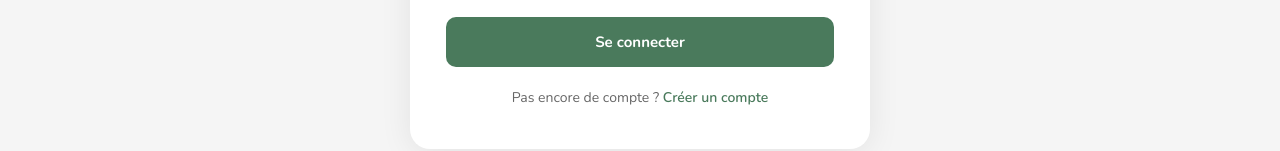
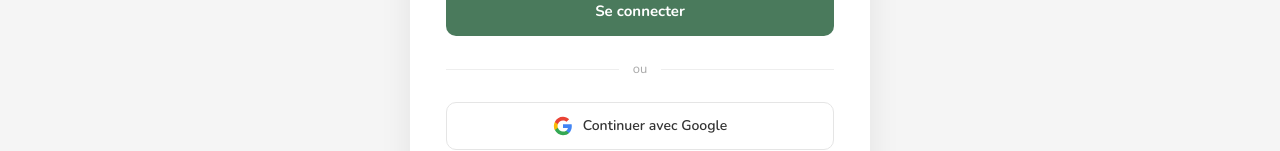
Before and after one commit to Mazen-Acyl/batinnov, a React (Vite) app: page /connexion in a window 1280 px wide. Shown: the part 653-804 px from the top of the page. Built offline with nearby package versions, Linux system fonts and the light colour scheme; no server answers.

Commit message:
Fix connexion: bouton Google statique, suppression GoogleOAuthProvider
Co-Authored-By: Claude Sonnet 4.6 <noreply@anthropic.com>

```diff
--- a/src/pages/Connexion.tsx
+++ b/src/pages/Connexion.tsx
@@ -1,28 +1,7 @@
 import { useState } from 'react';
 import { Link, useNavigate } from 'react-router-dom';
-import { useGoogleLogin } from '@react-oauth/google';
 import { useAuth } from '../hooks/useAuth';
 import './Connexion.css';
-
-const GOOGLE_ENABLED = (() => {
-  const id = import.meta.env.VITE_GOOGLE_CLIENT_ID || '';
-  return id.length > 10 && !id.includes('TON_CLIENT_ID');
-})();
-
-function GoogleBtn({ onSuccess, onError, loading }: { onSuccess: (t: any) => void; onError: () => void; loading: boolean }) {
-  const googleLogin = useGoogleLogin({ onSuccess, onError });
-  return (
-    <button className="btn-google" onClick={() => googleLogin()} type="button" disabled={loading}>
-      <svg width="20" height="20" viewBox="0 0 24 24">
-        <path fill="#4285F4" d="M22.56 12.25c0-.78-.07-1.53-.2-2.25H12v4.26h5.92c-.26 1.37-1.04 2.53-2.21 3.31v2.77h3.57c2.08-1.92 3.28-4.74 3.28-8.09z"/>
-        <path fill="#34A853" d="M12 23c2.97 0 5.46-.98 7.28-2.66l-3.57-2.77c-.98.66-2.23 1.06-3.71 1.06-2.86 0-5.29-1.93-6.16-4.53H2.18v2.84C3.99 20.53 7.7 23 12 23z"/>
-        <path fill="#FBBC05" d="M5.84 14.09c-.22-.66-.35-1.36-.35-2.09s.13-1.43.35-2.09V7.07H2.18C1.43 8.55 1 10.22 1 12s.43 3.45 1.18 4.93l2.85-2.22.81-.62z"/>
-        <path fill="#EA4335" d="M12 5.38c1.62 0 3.06.56 4.21 1.64l3.15-3.15C17.45 2.09 14.97 1 12 1 7.7 1 3.99 3.47 2.18 7.07l3.66 2.84c.87-2.6 3.3-4.53 6.16-4.53z"/>
-      </svg>
-      Continuer avec Google
-    </button>
-  );
-}
 
 function Connexion() {
   const [type, setType] = useState('particulier');
@@ -32,21 +11,8 @@ function Connexion() {
   const [loading, setLoading] = useState(false);
   const [error, setError] = useState('');
 
-  const { login, loginWithGoogle } = useAuth();
+  const { login } = useAuth();
   const navigate = useNavigate();
-
-  const handleGoogleSuccess = async (tokenResponse) => {
-    setError('');
-    setLoading(true);
-    try {
-      const user = await loginWithGoogle(tokenResponse.access_token);
-      navigate(user.role === 'prestataire' ? '/dashboard-pro' : '/dashboard-client');
-    } catch {
-      setError('Connexion Google échouée. Réessayez.');
-    } finally {
-      setLoading(false);
-    }
-  };
 
   const handleSubmit = async (e) => {
     e.preventDefault();
@@ -159,16 +125,17 @@ function Connexion() {
           </button>
         </form>
 
-        {GOOGLE_ENABLED && (
-          <>
-            <div className="connexion-divider"><span>ou</span></div>
-            <GoogleBtn
-              onSuccess={handleGoogleSuccess}
-              onError={() => setError('Connexion Google annulée.')}
-              loading={loading}
-            />
-          </>
-        )}
+        <div className="connexion-divider"><span>ou</span></div>
+
+        <button className="btn-google" type="button" disabled={loading}>
+          <svg width="20" height="20" viewBox="0 0 24 24">
+            <path fill="#4285F4" d="M22.56 12.25c0-.78-.07-1.53-.2-2.25H12v4.26h5.92c-.26 1.37-1.04 2.53-2.21 3.31v2.77h3.57c2.08-1.92 3.28-4.74 3.28-8.09z"/>
+            <path fill="#34A853" d="M12 23c2.97 0 5.46-.98 7.28-2.66l-3.57-2.77c-.98.66-2.23 1.06-3.71 1.06-2.86 0-5.29-1.93-6.16-4.53H2.18v2.84C3.99 20.53 7.7 23 12 23z"/>
+            <path fill="#FBBC05" d="M5.84 14.09c-.22-.66-.35-1.36-.35-2.09s.13-1.43.35-2.09V7.07H2.18C1.43 8.55 1 10.22 1 12s.43 3.45 1.18 4.93l2.85-2.22.81-.62z"/>
+            <path fill="#EA4335" d="M12 5.38c1.62 0 3.06.56 4.21 1.64l3.15-3.15C17.45 2.09 14.97 1 12 1 7.7 1 3.99 3.47 2.18 7.07l3.66 2.84c.87-2.6 3.3-4.53 6.16-4.53z"/>
+          </svg>
+          Continuer avec Google
+        </button>
 
         <p className="connexion-footer">
           Pas encore de compte ?{' '}
```
